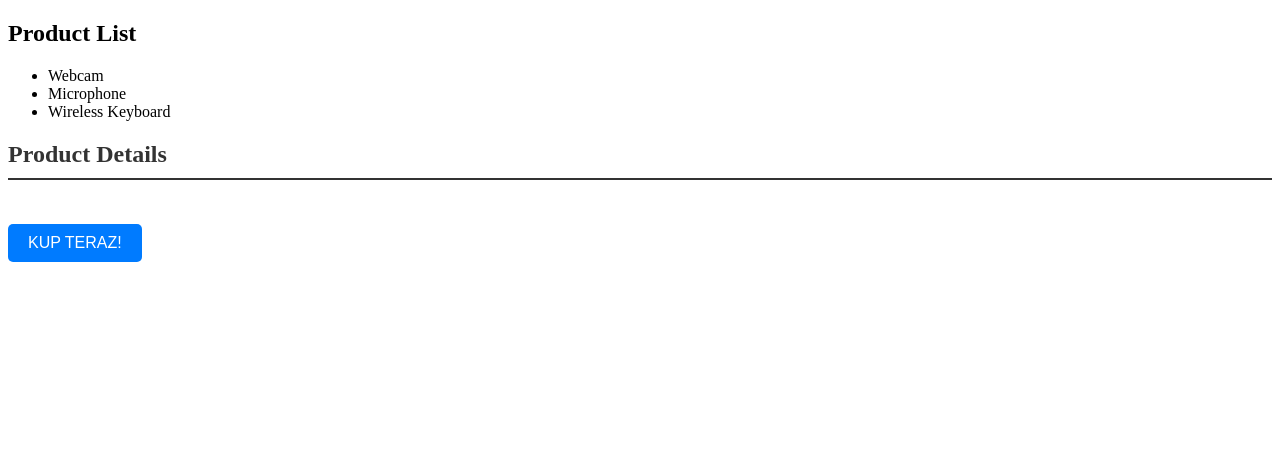
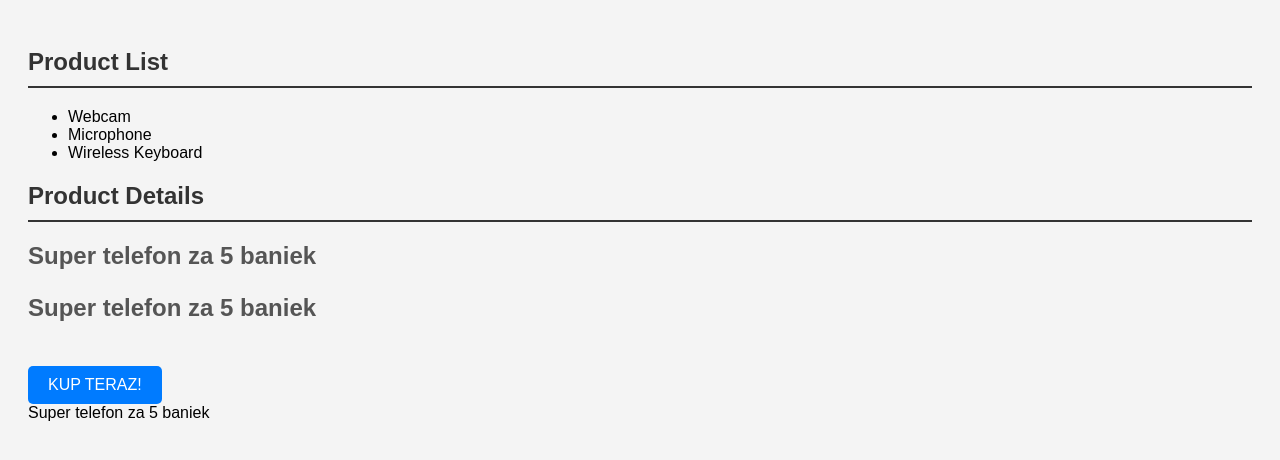
Before and after one commit to dev-com2020/my-app_ang_1, an Angular app: page / in a window 1280 px wide. Shown: the top 460 px of the page. Built offline with nearby package versions, Linux system fonts and the light colour scheme.

Commit message:
5.10 12:22

```diff
--- a/src/app/app.component.ts
+++ b/src/app/app.component.ts
@@ -1,11 +1,14 @@
-import { Component } from '@angular/core';
+import { Component, OnDestroy } from '@angular/core';
 
 @Component({
   selector: 'app-root',
   templateUrl: './app.component.html',
   styleUrls: ['./app.component.css']
 })
-export class AppComponent {
+export class AppComponent implements OnDestroy{
   title = 'my-app';
   description = 'Hej Angular';
+  ngOnDestroy(): void {
+
+  }
 }
--- a/src/app/products/product-detail/product-detail.component.html
+++ b/src/app/products/product-detail/product-detail.component.html
@@ -1,3 +1,4 @@
 <h2>Product Details</h2>
 <h3>{{name}}</h3>
+<h3>{{ productName }}</h3>
 <button (click)="buy()">KUP TERAZ!</button>
--- a/src/app/products/product-detail/product-detail.component.ts
+++ b/src/app/products/product-detail/product-detail.component.ts
@@ -1,16 +1,34 @@
-import { Component, EventEmitter, Input, Output } from '@angular/core';
+import { ChangeDetectionStrategy, Component, EventEmitter, Input, OnChanges, OnInit, Output, SimpleChanges, ViewEncapsulation } from '@angular/core';
 
 @Component({
   selector: 'app-product-detail',
   templateUrl: './product-detail.component.html',
-  styleUrls: ['./product-detail.component.css']
+  styleUrls: ['./product-detail.component.css'],
+  encapsulation: ViewEncapsulation.None,
+  changeDetection: ChangeDetectionStrategy.OnPush
 })
-export class ProductDetailComponent {
+export class ProductDetailComponent implements OnInit, OnChanges{
   @Input() name = '';
   @Output() bought = new EventEmitter<string>();
+  ngOnInit(): void {
+    console.log(`Name to ${this.name} w w ngOnInit`)
+  }
+  ngOnChanges(changes: SimpleChanges): void {
+    const product = changes['name']
+    const oldValue = product.previousValue
+    const newValue = product.currentValue
+    console.log(`Produkt zmieniony z ${oldValue} na ${newValue}`)
+  }
+  constructor(){
+    console.log(`Name to ${this.name} w konstruktorze`)
+  }
 
   buy() {
     this.bought.emit(this.name);
   }
+  get productName(): string {
+    console.log(` Pobierz ${this.name}`)
+    return this.name
+  }
 
 }
--- a/src/app/products/product-list/product-list.component.ts
+++ b/src/app/products/product-list/product-list.component.ts
@@ -6,7 +6,7 @@ import { Component } from '@angular/core';
   styleUrls: ['./product-list.component.css']
 })
 export class ProductListComponent {
-  selectedProduct = '';
+  selectedProduct = 'Super telefon za 5 baniek';
 
   onBuy(name:string){
     window.alert(`Zakupiłeś ${name}!`)
```
